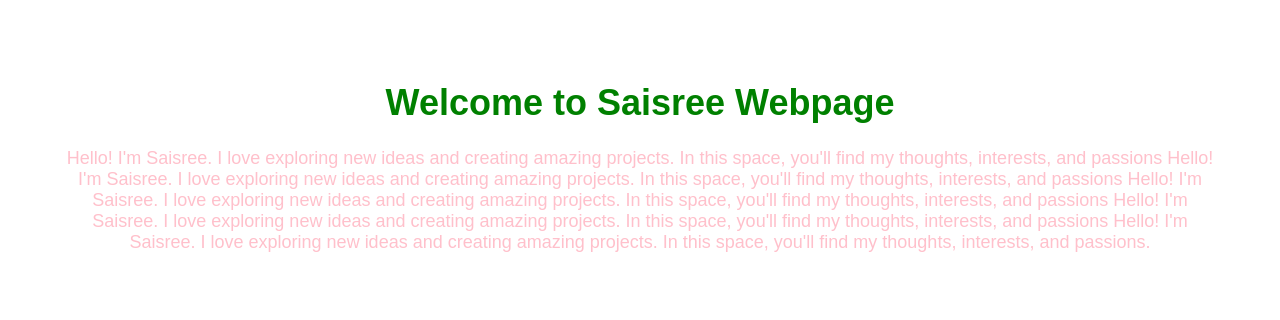
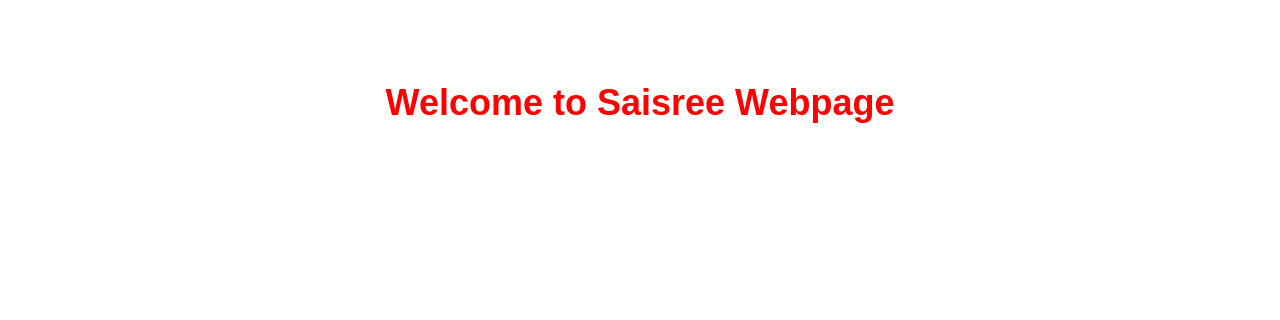
Before and after one commit to Saisreegit/git_folder, a Flask app: page / in a window 1280 px wide. Shown: the top 320 px of the page. Run offline with Flask 3, Linux system fonts and the light colour scheme.

Commit message:
index.html

```diff
--- a/templates/index.html
+++ b/templates/index.html
@@ -6,17 +6,17 @@
     <title>Welcome to Saisree World</title>
     <style>
         body {
-            # background-color: white;
+            # background-color: blue;
             text-align: center;
             font-family: Arial, sans-serif;
             padding: 50px;
         }
         h1 {
-            color: green;
+            color: red;
             font-size: 36px;
         }
         p {
-            color: pink;
+            color: white;
             font-size: 18px;
         }
     </style>
```
